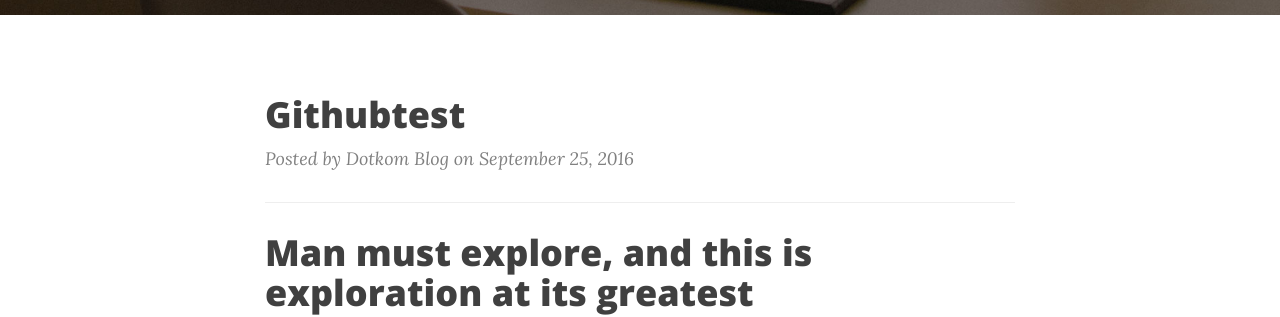
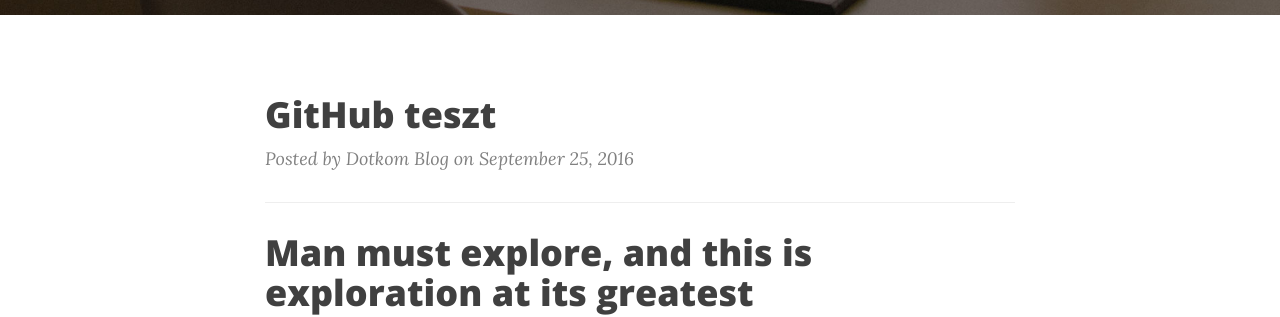
Before and after one commit to doktorjustice/doktorjustice.github.io, a Jekyll site: the page built from index.html, in a window 1280 px wide. Shown: the part 433-750 px from the top of the page. Built offline with Jekyll 4.4.1, drawn with Linux system fonts in a browser that asks for light colours; nearby versions of some CDN libraries; the list of posts is cut into pages by our own code.

Commit message:
Update 2016-09-25-githubtest.md

```diff
--- a/_posts/2016-09-25-githubtest.md
+++ b/_posts/2016-09-25-githubtest.md
@@ -1,3 +1,8 @@
+---
+title: GitHub teszt
+layout: post
+---
+
 # Teszt
 
 GitHubon keresztül is lehet posztot hozzáadni.
```
